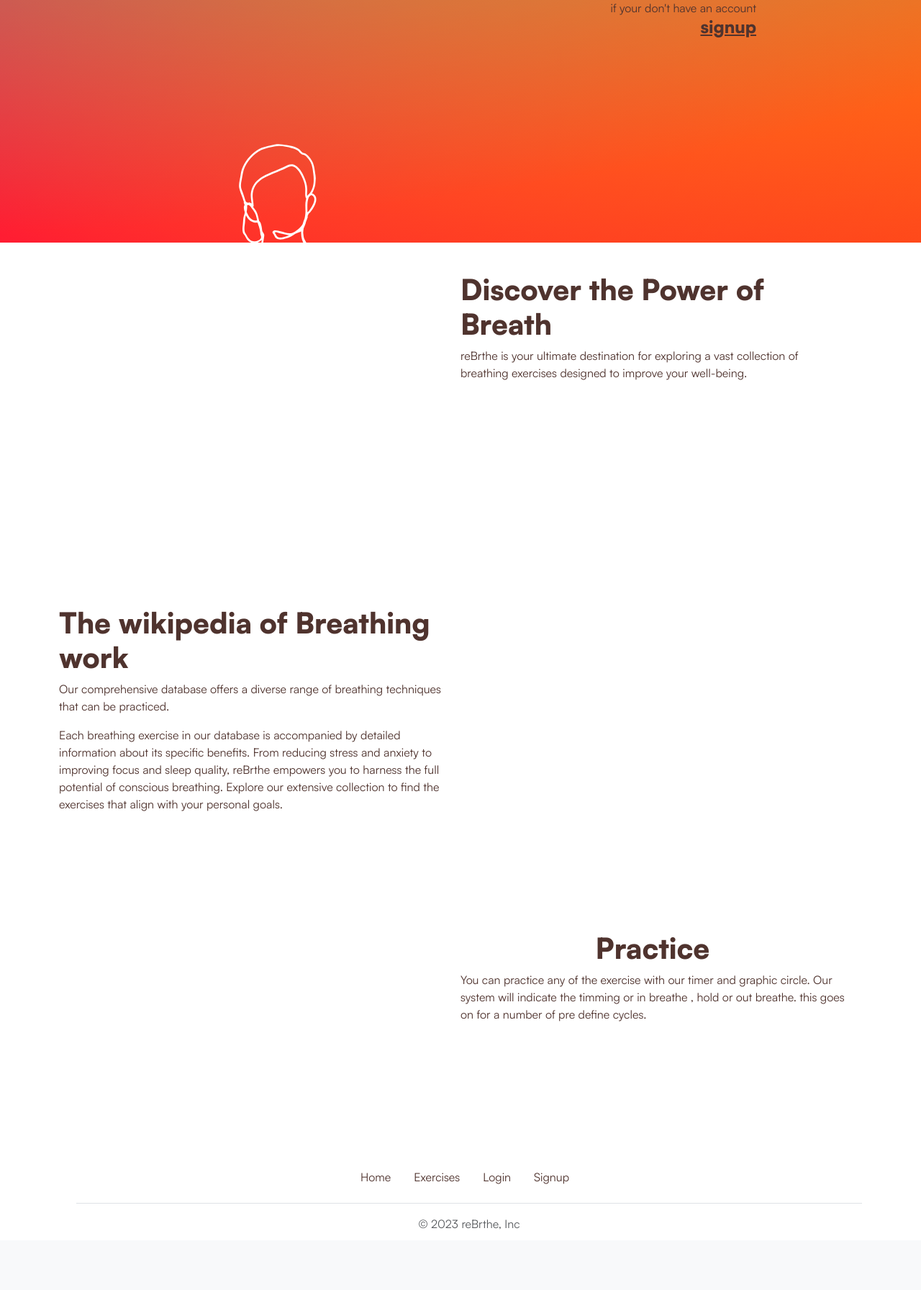
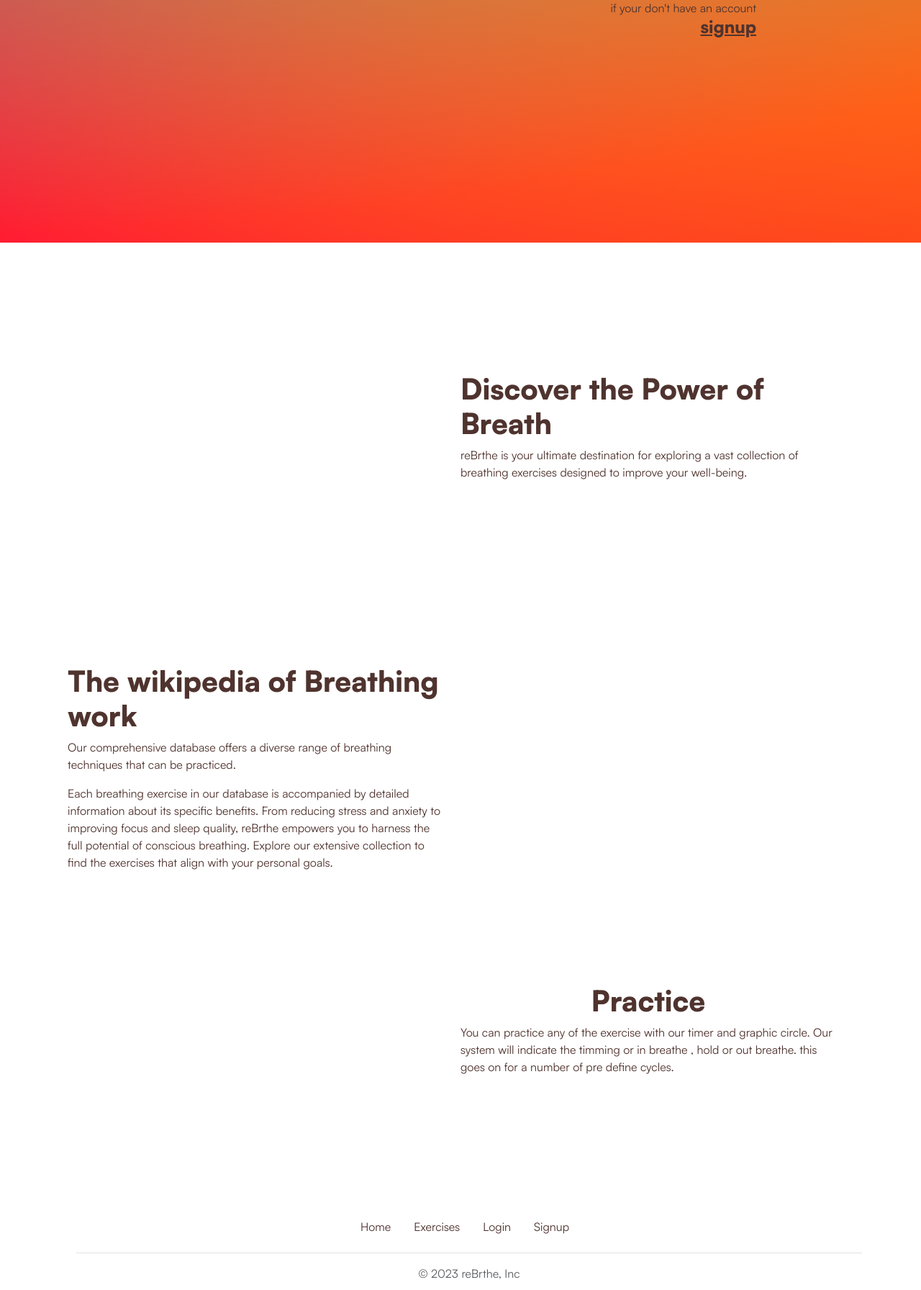
Before and after one commit to antoniodegou/mod3_rebrthe_mongo, a Flask app: page / in a window 1280 px wide. Shown: the part 463-2255 px from the top of the page at 72% size. Before the commit the page ends 2171 px from the top, so only its background shows below. Run offline with Flask 3, Linux system fonts and the light colour scheme; some libraries are stand-ins or nearby versions.

Commit message:
fixed footer to the bottom of the page even if there is not enough content

```diff
--- a/templates/base.html
+++ b/templates/base.html
@@ -15,9 +15,9 @@
     {% endblock %}
     <title>reBrthe</title>
 </head>
-<body class="container-md  ">
+<body class="container-md d-flex flex-column min-vh-100 ">
+
   <header class="row">
-
     <nav class="navbar navbar-expand-lg bg-light mb-5 mt-1">
       <div class="container-fluid">
         <a class="navbar-brand mb-0 pb-0 me-1" href="{{ url_for('get_home') }}"> <h1 class="mytitle title ">re<span>B  </span> &nbsp;  rthe</h1></a>
@@ -49,25 +49,21 @@
             <li class="nav-item">
               <a class="nav-link" href="{{ url_for('register') }}">Signup</a>
             </li>
-
-
             {% endif %}
-
+            <!-- only show if user is logged in and has admin -->
             {% if admin %}
             <li class="nav-item">
               <a class="nav-link" href=" {{ url_for('admin', username=session['user'])  }}">Admin</a>
             </li>
             {% endif %}
-
-
-
           </ul>
         </div>
       </div>
     </nav>
   </header>
+
+  <!-- flash messages in a bootstrap toast-->
   <section>
-      <!-- flash messages -->
     {% with messages = get_flashed_messages() %}
       {% if messages %}
         <div class="toast-container position-fixed top-0 start-0 p-3">
@@ -86,13 +82,14 @@
       {% endif %}
     {% endwith %}
   </section>
-  <section class="row">
+  <!-- Main content -->
+  <div class="flex-grow-1">
   {% block content %}
   {% endblock %}
-  </section>
+</div>
+  <!-- Footer -->
 
-  <!-- <div class="container "> -->
-    <footer class="row py-3 my-4 ms-auto container-md pb-5 ">
+  <footer class="row py-3 my-4 ms-auto container-md pb-5  ">
     <ul class="nav justify-content-center border-bottom pb-3 mb-3">
       <li class="nav-item">
         <a class="nav-link active" aria-current="page" href="{{ url_for('get_home') }}">Home</a>
@@ -119,7 +116,7 @@
     </ul>
     <p class="text-center text-muted">© 2023 reBrthe, Inc</p>
   </footer>
-  <!-- </div> -->
+
 
     <script src="https://cdn.jsdelivr.net/npm/bootstrap@5.3.0/dist/js/bootstrap.bundle.min.js" integrity="sha384-geWF76RCwLtnZ8qwWowPQNguL3RmwHVBC9FhGdlKrxdiJJigb/j/68SIy3Te4Bkz" crossorigin="anonymous"></script>
 
```
Also changed, not shown: 1 other file. Lines whose indentation alone changed are shown as unchanged.
